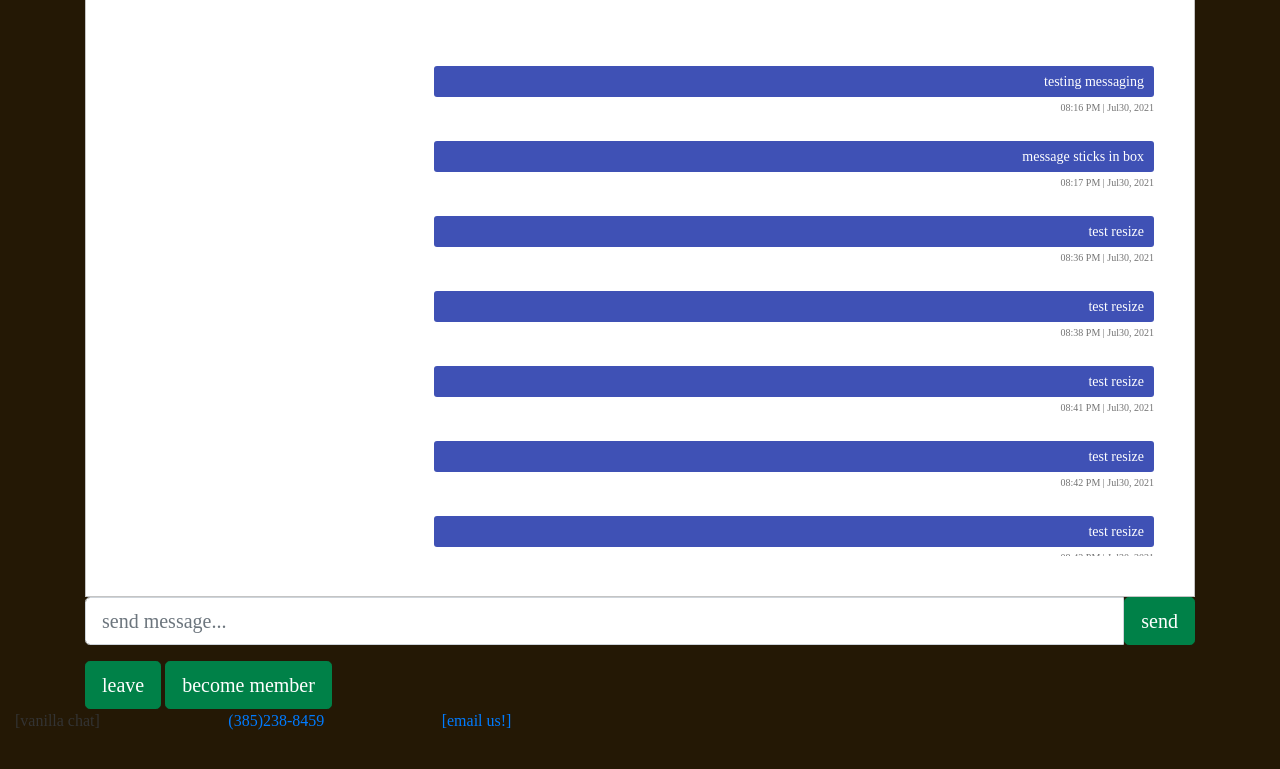
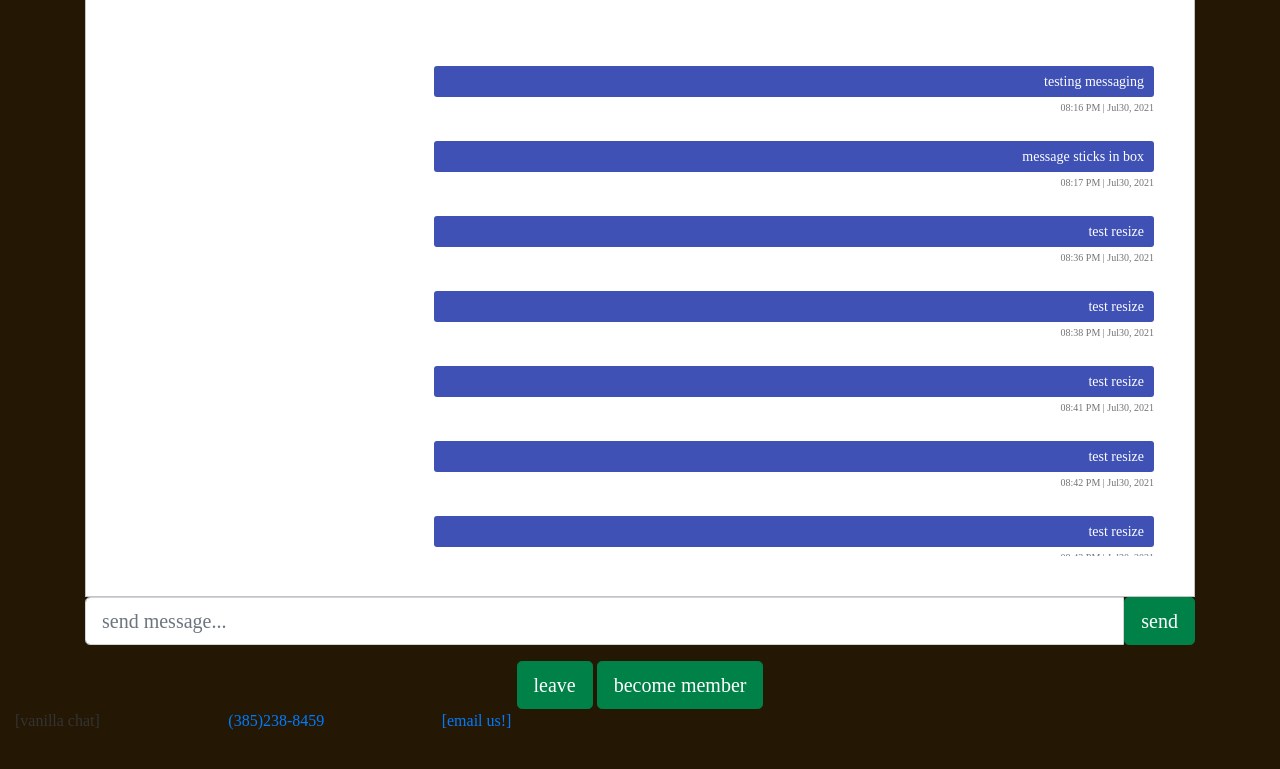
Before and after one commit to unwosu6/Vanilla-Chat-App, a Flask app: page /1 in a window 1280 px wide. Shown: the part 176-945 px from the top of the page. Run offline with Flask 2, Linux system fonts and the light colour scheme; a user stored in the database is signed in; data comes from the database, SQL or seed files in the repository; both versions use the stored data as it was after the commit; data that the repository does not hold is empty; some libraries are stand-ins or nearby versions.

Commit message:
leave and become member in correct locations
Co-authored-by: Jacob Gil <jacobgil325@gmail.com>
Co-authored-by: Mario Rivero <mariorivero051@gmail.com>

```diff
--- a/static/main.css
+++ b/static/main.css
@@ -240,3 +240,8 @@ img {max-width: 100%;}
   letter-spacing: 2px;
   border-bottom: dotted 1px;
 }
+
+.bottomButtonsChat {
+  width: 100%;
+  text-align: center;
+}
--- a/templates/chats.html
+++ b/templates/chats.html
@@ -49,9 +49,11 @@
         </div>
     </form>
 
-    <form method="POST" action="">
-              <input class="btn btn-primary btn-lg" type="submit" name="leave_chat" value="leave">
-              <input class="btn btn-primary btn-lg" type="submit" name="become_member" value="become member">
-          </form>
+    <form method="POST" action="" style="align-items: center;">
+        <div class="bottomButtonsChat">
+            <input class="btn btn-primary btn-lg" type="submit" name="leave_chat" value="leave">
+            <input class="btn btn-primary btn-lg" type="submit" name="become_member" value="become member">
+        </div>
+  </form>
 </div>
 {% endblock %}
```
Also changed, not shown: site.db.
